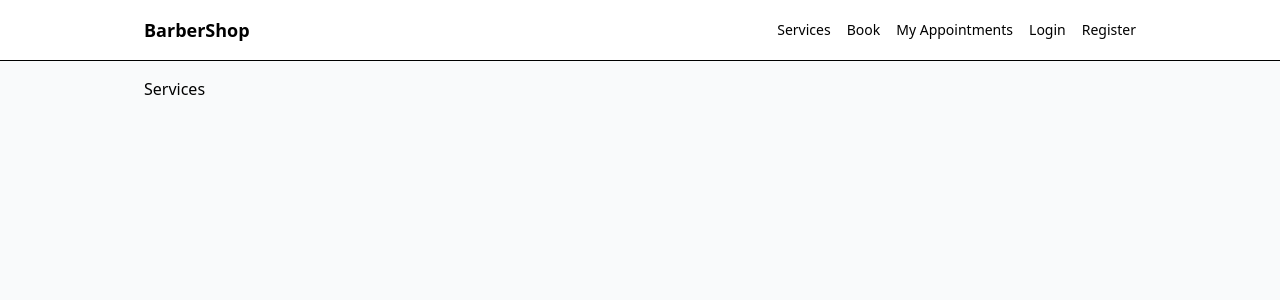
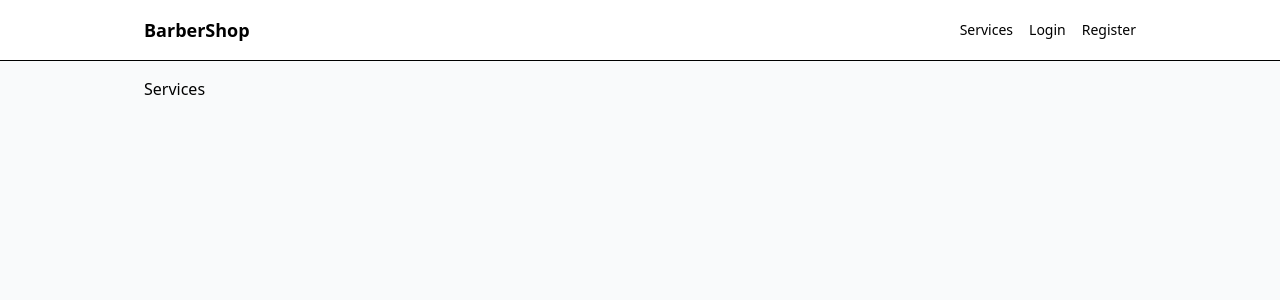
Before and after one commit to thodkarik/barbershop-web, a React (Vite) app: page / in a window 1280 px wide. Shown: the top 300 px of the page. Built offline with nearby package versions, Linux system fonts and the light colour scheme.

Commit message:
feat: add logout action to layout

```diff
--- a/src/shared/components/Layout.tsx
+++ b/src/shared/components/Layout.tsx
@@ -1,6 +1,15 @@
-import { Link, Outlet } from "react-router-dom";
+import { Link, Outlet, useNavigate } from "react-router-dom";
+import { useAuth } from "../../features/auth/AuthContext";
 
 export default function Layout() {
+    const auth = useAuth();
+    const navigate = useNavigate();
+
+    const handleLogout = () => {
+        auth.logout();
+        navigate("/login");
+    };
+
     return (
         <div className="min-h-screen bg-gray-50">
             <header className="border-b bg-white">
@@ -9,12 +18,29 @@ export default function Layout() {
                         BarberShop
                     </Link>
 
-                    <nav className="flex gap-4 text-sm">
-                        <Link to="/" className="hover:underline">Services</Link>
-                        <Link to="/appointments/book" className="hover:underline">Book</Link>
-                        <Link to="/appointments/me" className="hover:underline">My Appointments</Link>
-                        <Link to="/login" className="hover:underline">Login</Link>
-                        <Link to="/register" className="hover:underline">Register</Link>
+                    <nav className="flex items-center gap-4 text-sm">
+                        <Link to="/">Services</Link>
+
+                        {auth.isAuthenticated && (
+                            <>
+                                <Link to="/appointments/book">Book</Link>
+                                <Link to="/appointments/me">My Appointments</Link>
+                            </>
+                        )}
+
+                        {!auth.isAuthenticated ? (
+                            <>
+                                <Link to="/login">Login</Link>
+                                <Link to="/register">Register</Link>
+                            </>
+                        ) : (
+                            <button
+                                onClick={handleLogout}
+                                className="font-medium text-red-600 hover:underline"
+                            >
+                                Logout
+                            </button>
+                        )}
                     </nav>
                 </div>
             </header>
```
